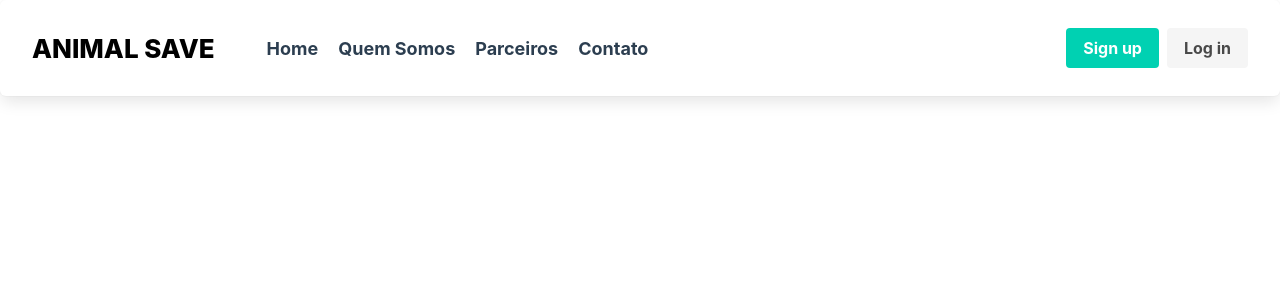
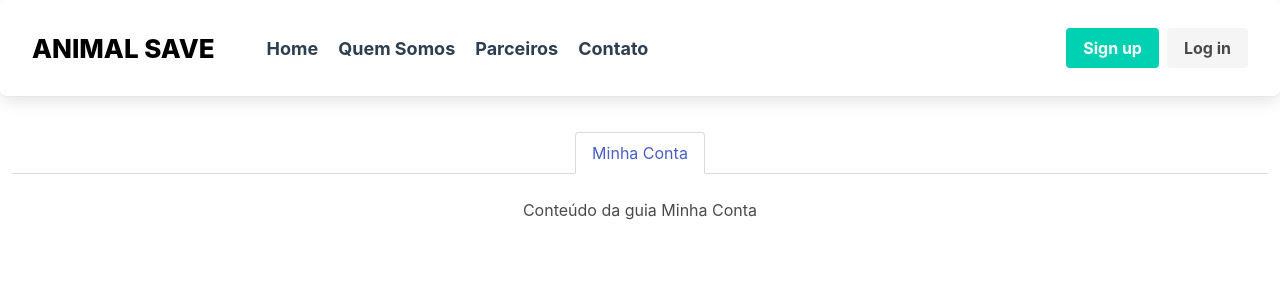
Before and after one commit to renanmontanopaz/animal-save-view, a Vue app: page /associado in a window 1280 px wide. Shown: the top 300 px of the page. Built offline with nearby package versions, Linux system fonts and the light colour scheme.

Commit message:
fazendo tela de associado

```diff
--- a/src/router/index.ts
+++ b/src/router/index.ts
@@ -1,6 +1,7 @@
 import Vue from 'vue'
 import VueRouter, { RouteConfig } from 'vue-router'
 import Login from "@/views/Login.vue";
+import Associate from "@/views/associate/Associate.vue";
 
 Vue.use(VueRouter)
 
@@ -9,6 +10,11 @@ const routes: Array<RouteConfig> = [
     path: '/login',
     name: 'Login',
     component: Login
+  },
+  {
+    path: '/associado',
+    name: 'associado',
+    component: Associate
   }
 ]
 
--- a/src/views/Login.vue
+++ b/src/views/Login.vue
@@ -89,6 +89,7 @@ export default class Login extends Vue {
         success => {
           this.token = success
           console.log(this.token)
+
         },
         error => {
           this.showComponent();
--- /dev/null
+++ b/src/views/associate/Associate.vue
@@ -0,0 +1,62 @@
+<template>
+  <main class="column is-full">
+    <div class="tabs is-boxed is-centered">
+      <ul>
+        <li v-for="(tab, index) in tabs" :key="index" :class="{ 'is-active': tab.isActive }" @click="activateTab(tab)">
+          <a>
+            <span>{{ tab.label }}</span>
+          </a>
+        </li>
+      </ul>
+    </div>
+    <div class="container" v-if="activeTab">
+      <!-- Conteúdo do container -->
+      <p>Conteúdo da guia {{ activeTab.label }}</p>
+    </div>
+  </main>
+</template>
+
+<style>
+@media screen and (max-width: 768px) {
+  li:not(.is-active) > a > .icon {
+    visibility: hidden;
+    position:  absolute;
+  }
+
+  .tabs{
+
+    font-size: 0.9rem;
+  }
+
+}
+main{
+  display: flex;
+  flex-direction: column;
+}
+
+</style>
+<script lang="ts">
+import { Vue, Component } from 'vue-property-decorator';
+
+interface Tab {
+  label: string;
+  isActive: boolean;
+}
+
+@Component
+export default class MyComponent extends Vue {
+  tabs: Tab[] = [
+    { label: 'Minha Conta', isActive: true }
+  ];
+
+  activeTab: Tab | null = this.tabs.find(tab => tab.isActive) || null;
+
+  activateTab(tab: Tab): void {
+    this.tabs.forEach((t: Tab) => {
+      t.isActive = (t === tab);
+    });
+    this.activeTab = tab.isActive ? tab : null;
+  }
+
+}
+</script>
```
